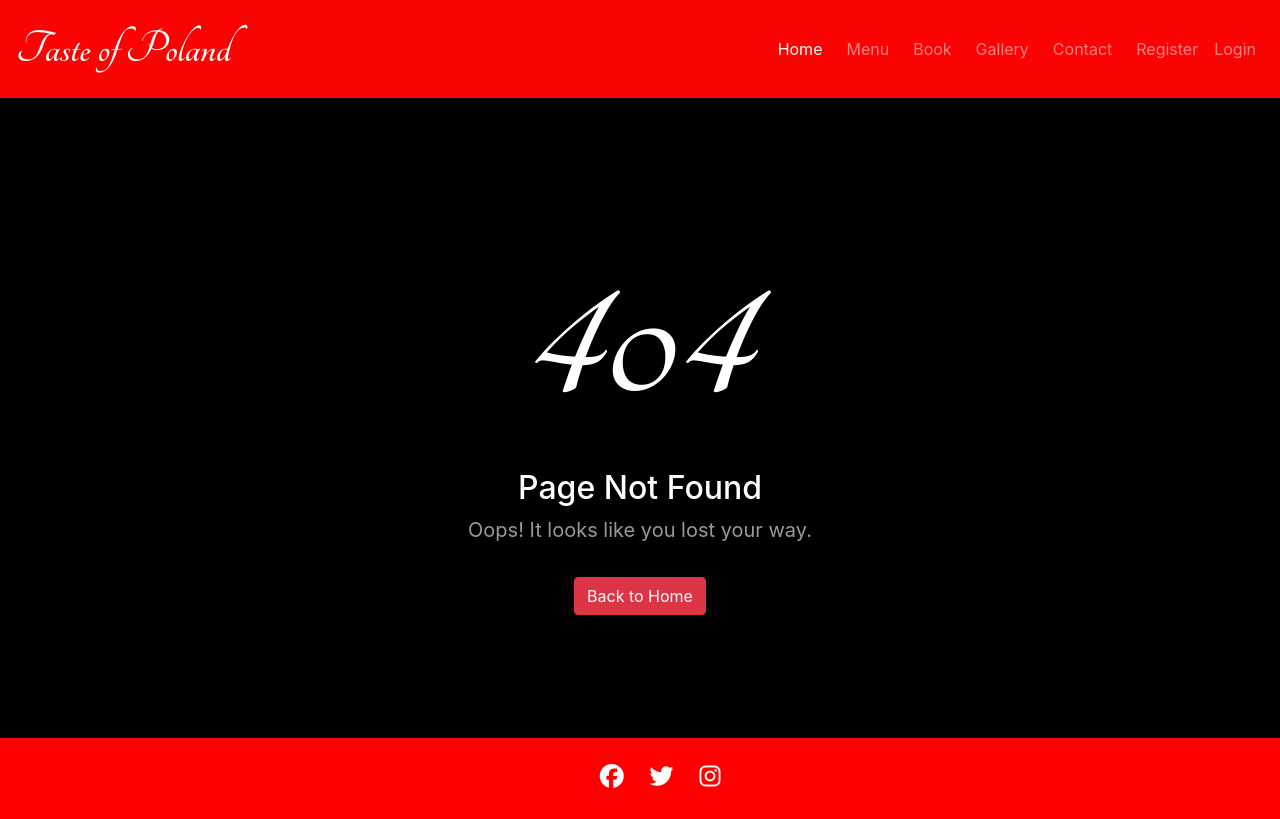
After one commit to OlgaJ1989/taste-of-poland, a Django app: page /404/ in a window 1280 px wide. The commit adds this page. Run offline with Django 3.2, Linux system fonts and the light colour scheme; some libraries are stand-ins or nearby versions.

Commit message:
Add custom 404 page

```diff
--- a/static/css/style.css
+++ b/static/css/style.css
@@ -236,14 +236,21 @@ i {
 }
 
 .errorlist {
-    color: red!important;
+    color: red !important;
 }
 
-/* Sign Out confirmation */
+/* Sign Out confirmation (logout.html) */
 
 .center-screen {
     display: flex;
     flex-direction: column;
     justify-content: center;
     min-height: 80vh;
-  }
+}
+
+/* 404 */
+
+.page-404 h1 {
+    font-family: 'Tangerine', sans-serif;
+    font-size: 200px;
+}
--- a/table_reservation/urls.py
+++ b/table_reservation/urls.py
@@ -8,7 +8,7 @@ urlpatterns = [
     path('gallery/', views.gallery, name="gallery"),
     path('contact/', views.contact, name="contact"),
     path('profile/', views.profile, name="profile"),
-    #path('booking_details/<str:pk>/', views.booking_details, name="booking_details"),
+    path('404/', views.page_404, name="404"),
     path('create-booking', views.create_booking, name="create-booking"),
     path('update-booking/<str:pk>/', views.update_booking, name="update-booking"),
     path('delete-booking/<str:pk>/', views.delete_booking, name="delete-booking"),
--- a/table_reservation/views.py
+++ b/table_reservation/views.py
@@ -18,6 +18,10 @@ def gallery(request):
 
 def contact(request):
     return render(request, 'contact.html')
+
+
+def page_404(request):
+    return render(request, '404.html')
 
 
 def profile(request):
@@ -63,22 +67,3 @@ def delete_booking(request, pk):
         return render(request, 'delete.html', {'obj': reservation})
 
         # else
-
-
-
-#def check_available_rooms(date_wanted, time_wanted):
-
- #   date_wanted = ('date')
-  #  time_wanted = ('time')
-   # reservations = Reservation.objects.filter(date=date_wanted)
-    #count = 0
-    #capacity = 10
-   # availability = False
-   # for res in reservations:
-   #     if Reservation.date == date_wanted and Reservation.time == time_wanted:
-   #         count += 1
-   # if count < capacity:
-   #     availability = True
-   # else:
-   #     availability = False
-   #     return availability
--- /dev/null
+++ b/templates/404.html
@@ -0,0 +1,16 @@
+{% extends "base.html" %}
+
+{% block content %}
+
+<div class="container center-screen text-white text-center page-404 pb-5">
+    <div class="row">
+        <div class="col-12 mt-5">
+            <h1>404</h1>
+            <h2>Page Not Found</h2>
+            <p class="pb-3" style="font-size: 20px">Oops! It looks like you lost your way.</p>
+            <a href="{% url 'home' %}" class="btn btn-danger">Back to Home</a>
+        </div>
+    </div>
+</div>
+
+{% endblock %}
```
